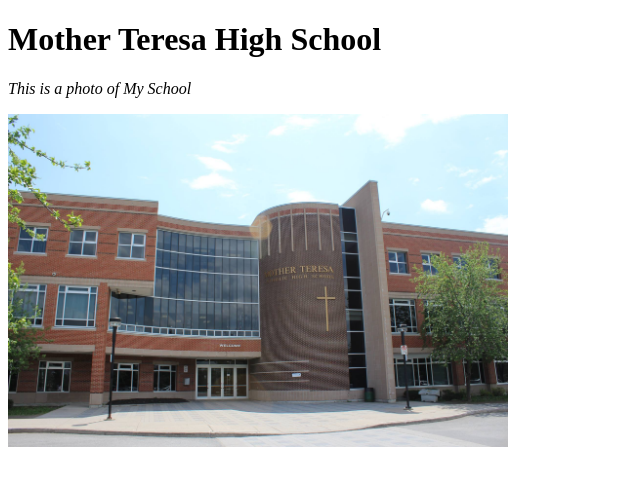
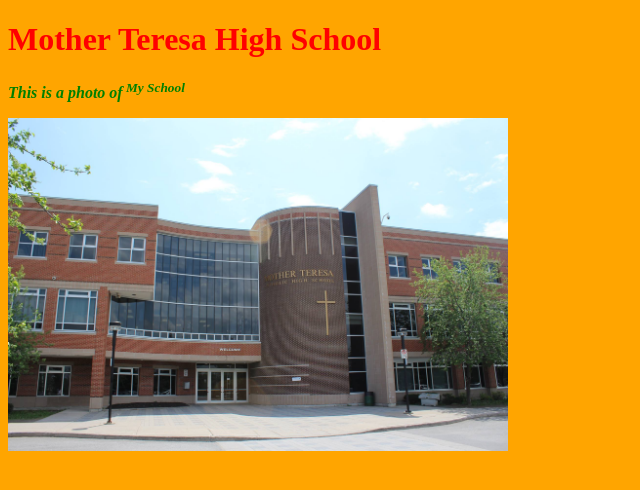
Before and after one commit to Christopher-al/ICS2O-Unit0-06-HTML, a plain HTML site: page index.html in a window 1280 px wide. Shown: the whole page, without its empty margins (0-640 px from the left). Drawn offline with Linux system fonts and the light colour scheme.

```diff
--- a/index.html
+++ b/index.html
@@ -1,15 +1,18 @@
 <!DOCTYPE html>
 <html>
-    <head>
-      <title> My Web page </title>
-    </head>
-    <body>
-      <h1>
-        <b>Mother Teresa High School</b>
-      </h1>
-      <p>
-        <i> This is a photo of My School </i>
-      </p>
-       <img src="./images/mths.jpg" alt="mths" width="500" height="333">
+  <head>
+    <meta charset="utf-8">
+      <meta name="descripion" content="My first webpage, with image">
+      <meta name="keywords" content="MTHS, website">
+      <meta name="author" content="Christopher-Al">
+      <meta name="viewport" content="width=device-width, initial-scale=1">
+    <title> My Web page </title>
+  </head>
+    <body style="background-color:orange;">
+      <h1 style="color:red;">Mother Teresa High School</h1>
+        <p style="color:green;">
+        <i><b> This is a photo of<sup> My School</sup></b> </i>
+        </p>
+    <img src="./images/mths.jpg" alt="mths" width="500" height="333">
     </body>
 </html>
```
